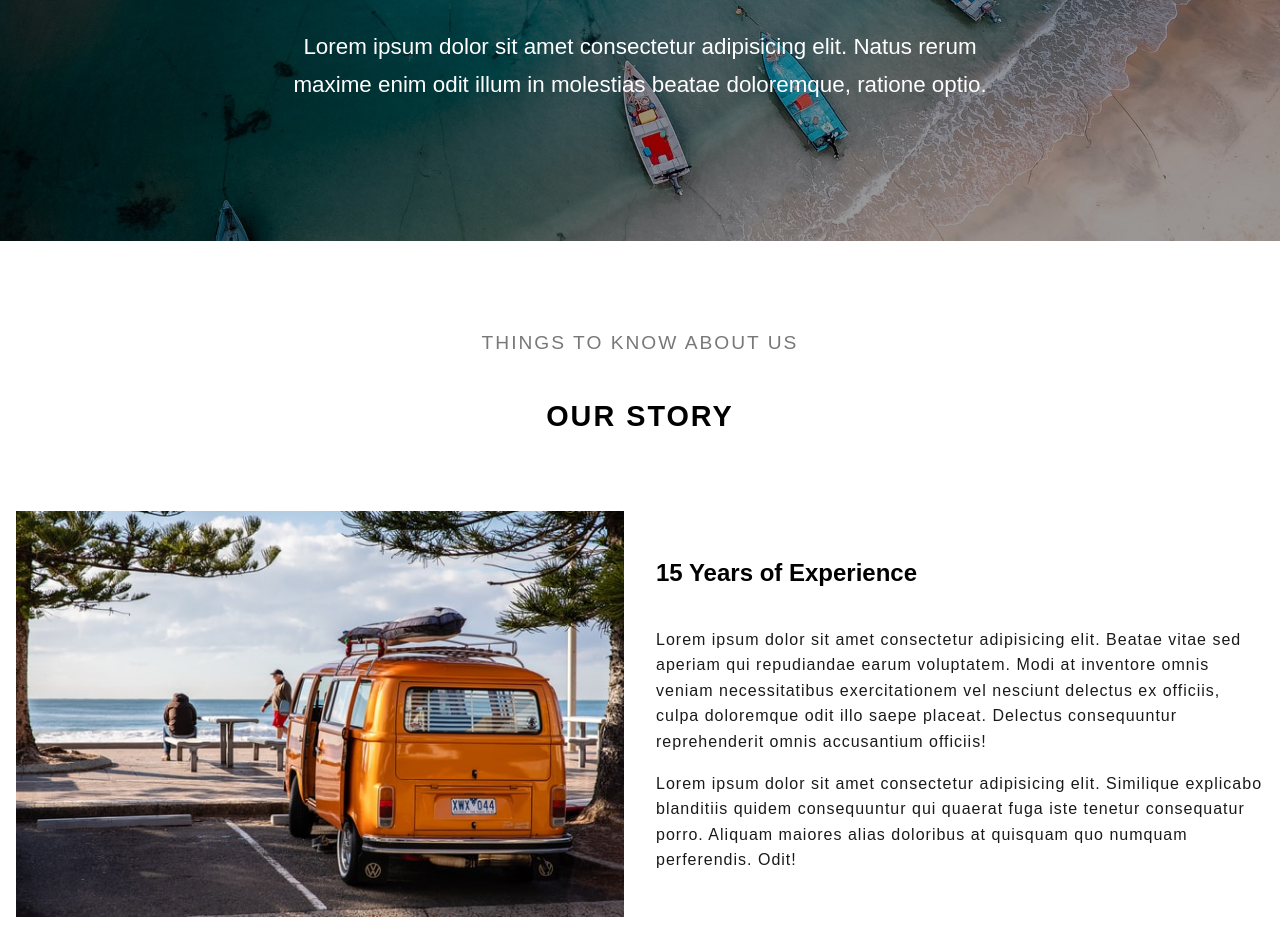
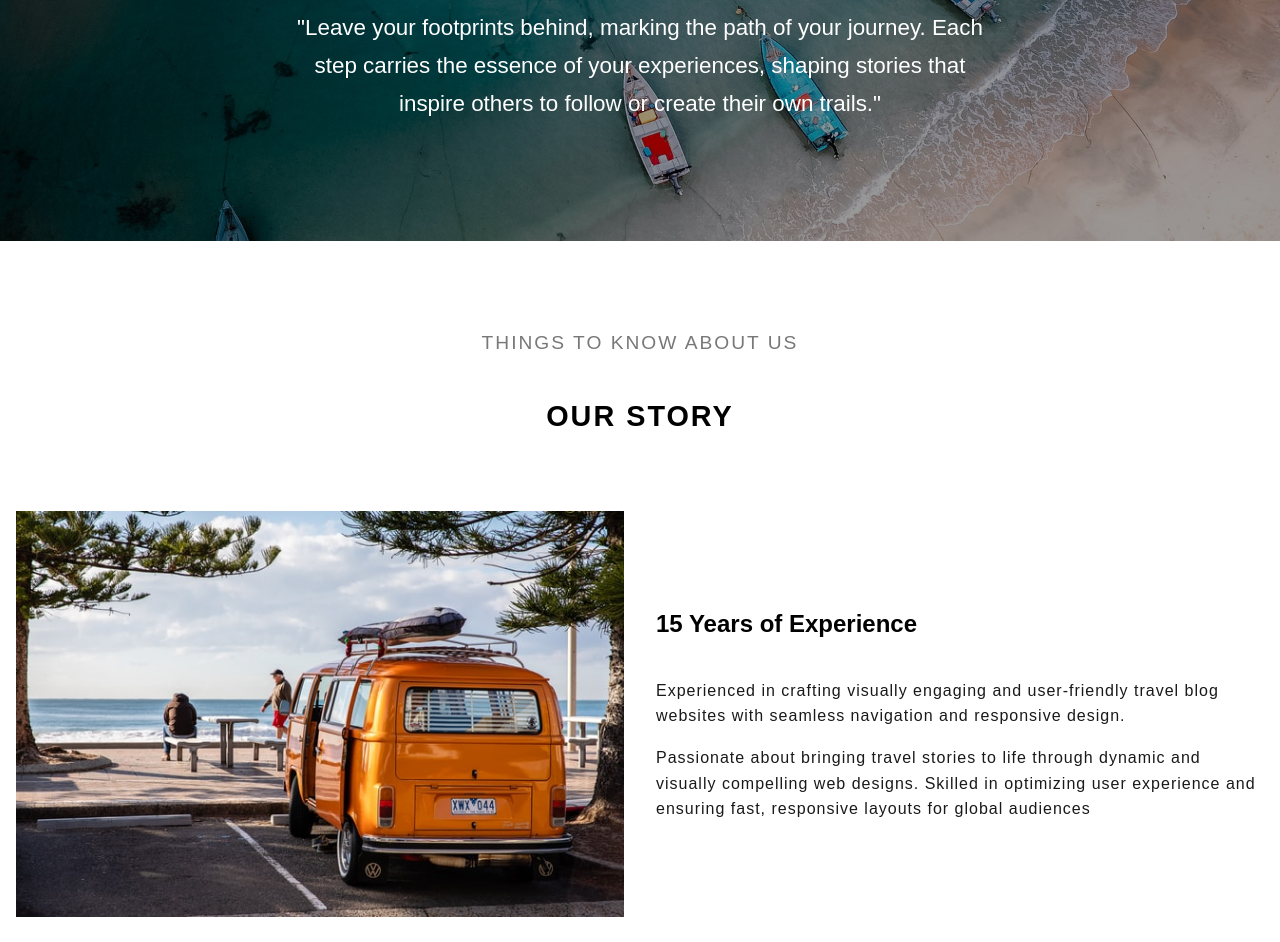
Before and after one commit to Abishek-sk46/createthon, a plain HTML site: page about.html in a window 1280 px wide. Shown: the part 351-1293 px from the top of the page. Drawn offline with Linux system fonts and the light colour scheme; a web font is replaced by a local one.

Commit message:
minor content change in about file

```diff
--- a/about.html
+++ b/about.html
@@ -59,7 +59,7 @@
             <div class = "container">
                 <div class = "header-title">
                     <h1>About</h1>
-                    <p>Lorem ipsum dolor sit amet consectetur adipisicing elit. Natus rerum maxime enim odit illum in molestias beatae doloremque, ratione optio.</p>
+                    <p>"Leave your footprints behind, marking the path of your journey. Each step carries the essence of your experiences, shaping stories that inspire others to follow or create their own trails."</p>
                 </div>
             </div>
         </header>
@@ -79,8 +79,8 @@
                     </div>
                     <div class = "about-right">
                         <h2>15 Years of Experience</h2>
-                        <p class = "text">Lorem ipsum dolor sit amet consectetur adipisicing elit. Beatae vitae sed aperiam qui repudiandae earum voluptatem. Modi at inventore omnis veniam necessitatibus exercitationem vel nesciunt delectus ex officiis, culpa doloremque odit illo saepe placeat. Delectus consequuntur reprehenderit omnis accusantium officiis!</p>
-                        <p class = "text">Lorem ipsum dolor sit amet consectetur adipisicing elit. Similique explicabo blanditiis quidem consequuntur qui quaerat fuga iste tenetur consequatur porro. Aliquam maiores alias doloribus at quisquam quo numquam perferendis. Odit!</p>
+                        <p class = "text">Experienced in crafting visually engaging and user-friendly travel blog websites with seamless navigation and responsive design.</p>
+                        <p class = "text">Passionate about bringing travel stories to life through dynamic and visually compelling web designs. Skilled in optimizing user experience and ensuring fast, responsive layouts for global audiences</p>
                     </div>
                 </div>
             </div>
@@ -140,7 +140,7 @@
                     <a href = "index.html" class = "site-brand">
                         Trip<span>Boss</span>
                     </a>
-                    <p class = "text"></p>
+                    <p class = "text">A trip boss is a travel organizer or leader who plans and oversees group trips, ensuring smooth logistics, managing schedules, and handling accommodations and activities. They provide guidance, assist with problem-solving, and ensure a positive experience for all travelers.</p>
                 </div>
 
                 <div class = "footer-item">
```
